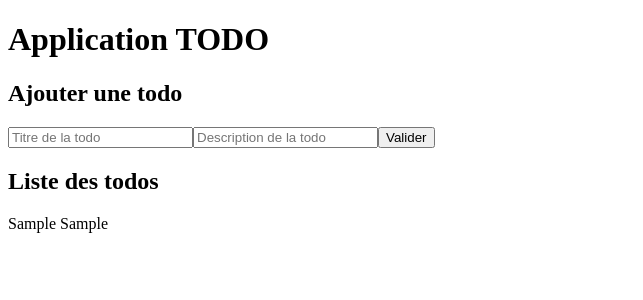
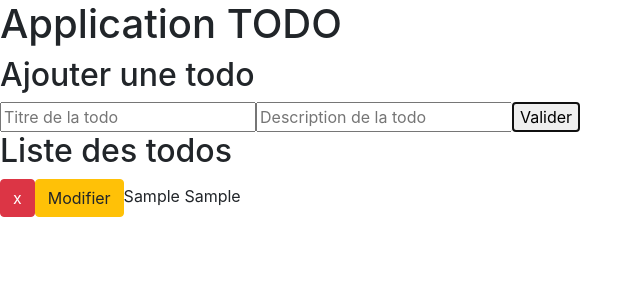
Before and after one commit to eddelaage/react_todo_list, a React (Create React App) app: page / in a window 1280 px wide. Both pictures are taken after typing "Sample", "Sample" into the empty fields and a click on the button "Valider". Shown: the top 300 px of the page, without its empty margins (0-643 px from the left). Built offline with nearby package versions, Linux system fonts and the light colour scheme.

Commit message:
Edit todo

```diff
--- a/public/index.html
+++ b/public/index.html
@@ -8,6 +8,7 @@
       manifest.json provides metadata used when your web app is added to the
       homescreen on Android. See https://developers.google.com/web/fundamentals/engage-and-retain/web-app-manifest/
     -->
+    <link rel="stylesheet" href="https://maxcdn.bootstrapcdn.com/bootstrap/4.0.0/css/bootstrap.min.css" integrity="sha384-Gn5384xqQ1aoWXA+058RXPxPg6fy4IWvTNh0E263XmFcJlSAwiGgFAW/dAiS6JXm" crossorigin="anonymous">
     <link rel="manifest" href="%PUBLIC_URL%/manifest.json">
     <link rel="shortcut icon" href="%PUBLIC_URL%/favicon.ico">
     <!--
--- a/src/components/App.js
+++ b/src/components/App.js
@@ -14,6 +14,18 @@ class App extends React.Component {
         todo.id = Date.now()
         const newTodos = [...oldTodos, todo]
         this.setState({ todos: newTodos })
+        // console.log(this.state.todos.id)
+    }
+
+    editTitleTodo = (title, description) => {
+        console.log('Todo modifié vue par le parent APP :', title, description)
+        const oldTodos = this.state.todos
+        console.log('oldTodos :', oldTodos)
+        // if (data.id === oldTodos.id) {
+        //     const newTodos = [...oldTodos, title, description]
+        //     this.setState({ todos: newTodos })
+        // }
+
     }
 
     render() {
@@ -21,7 +33,7 @@ class App extends React.Component {
             <div>
                 <h1>Application TODO</h1>
                 <FormAddTodo formTitle={'Ajouter une todo'} addTodo={this.addTodo} />
-                <TodosListe titleListe={'Liste des todos'} todos={this.state.todos}/>
+                <TodosListe titleListe={'Liste des todos'} todos={this.state.todos} editTitleTodo={this.editTitleTodo}/>
             </div>
         )
     }
--- /dev/null
+++ b/src/components/Todo.js
@@ -0,0 +1,51 @@
+import React from 'react'
+
+class Todo extends React.Component{
+
+    state = {
+        title: '',
+        description: '',
+        isInEditMode: false
+    }
+
+    toggleIsInEditMode = () => {
+        this.setState({ isInEditMode: !this.state.isInEditMode })
+    }
+
+    editTitleTodo = (event) => {
+        // event.preventDefault()
+        this.props.editTitleTodo(this.state)
+    }
+
+    render() {
+        console.log('Les props qui déscendent de app :', this.props.data)
+        return(
+            <div>
+                <button className="btn btn-danger btn-xs edit">x</button>
+                <button className="btn btn-warning btn-xs edit" onClick={ event => this.toggleIsInEditMode() }>Modifier</button>
+
+                {
+                    this.state.isInEditMode ?
+                    <span>
+                        <input
+                            type="text"
+                            value={this.props.data.title}
+                            onChange={ (event) => this.editTitleTodo(this.setState({ title: event.target.value })) }
+                        />
+                        <input
+                            type="text"
+                            value={this.props.data.description}
+                            onChange={ event => this.editTitleTodo(event, this.props.data) }
+                        />
+                    </span>
+                    :
+                    <span>{this.props.data.title} {this.props.data.description}</span>
+
+                }
+            </div>
+
+        )
+    }
+}
+
+export default Todo
--- a/src/components/TodosListe.js
+++ b/src/components/TodosListe.js
@@ -1,4 +1,54 @@
 import React from 'react'
+
+import Todo from './Todo'
+
+
+
+// class TodosListe extends React.Component {
+
+//     state = {
+//         isInEditMode: false
+//     }
+
+//     toogleIsInEditMode = () => {
+//         this.setState({ isInEditMode: true })
+//     }
+
+//     render() {
+//         return(
+//             <div>
+//                 <h2>{this.props.titleListe}</h2>
+//                 <div>
+//                     {
+//                         this.state.isInEditMode ?
+//                         <span>
+//                             <input
+//                                 type="text"
+//                                 value={this.props.todos.title}
+//                             />
+//                             <input
+//                                 type="text"
+//                                 value={this.props.todos.description}
+//                             />
+//                         </span>
+//                         :
+//                         <span>
+//                             {this.props.todos.map( (todos) =>
+//                             <div key={todos.id}>
+//                             <button className="btn btn-danger btn-xs edit">x</button>
+//                             <button
+//                                 className="btn btn-warning btn-xs edit"
+//                                 onClick={ (event) => this.toogleIsInEditMode() }>
+//                                 Modifier
+//                             </button>
+//                             {todos.title} {todos.description}</div> )}
+//                         </span>
+//                     }
+//                 </div>
+//             </div>
+//         )
+//     }
+// }
 
 const TodosListe = (props) => {
     return(
@@ -6,11 +56,12 @@ const TodosListe = (props) => {
             <h2>{props.titleListe}</h2>
             <div>
                 {
-                    props.todos.map( (todos) => <div key={todos.id}>{todos.title} {todos.description}</div> )
+                    props.todos.map( (todos) => <Todo key={todos.id} data={todos} editTitleTodo={props.editTitleTodo} /> )
                 }
             </div>
         </div>
     )
 }
 
+
 export default TodosListe
```
